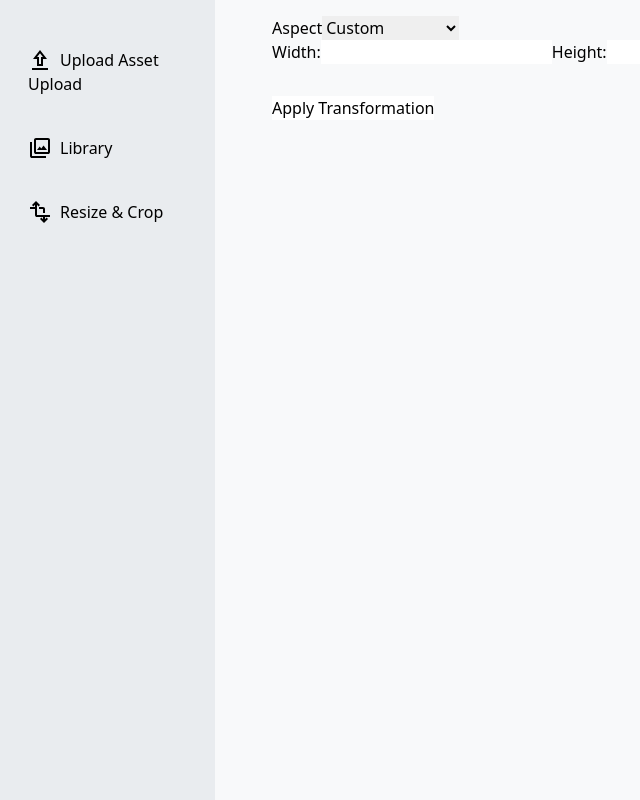
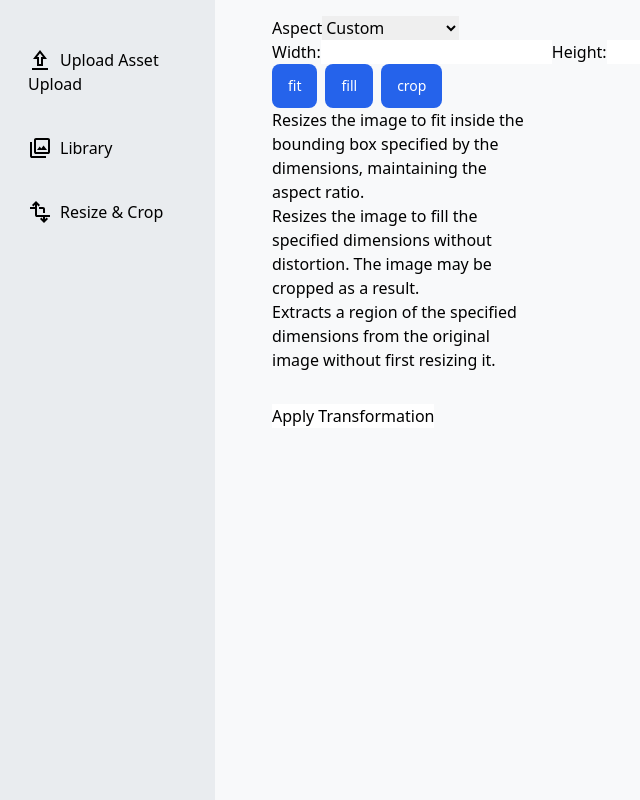
Before and after one commit to AJStolp/pixel-this, a Next.js app: page /resize-crop in a window 1280 px wide. Shown: the whole page, without its empty margins (0-640 px from the left). Built offline with nearby package versions, Linux system fonts and the light colour scheme; no server answers.

Commit message:
abstracted tab data, created tabs

```diff
--- a/package.json
+++ b/package.json
@@ -2,6 +2,7 @@
   "name": "pixel-this",
   "version": "0.1.0",
   "private": true,
+  "type": "module",
   "scripts": {
     "dev": "next dev",
     "build": "next build",
--- /dev/null
+++ b/src/app/components/tabs/tab-data.ts
@@ -0,0 +1 @@
+export const tabdata = ["fit", "fill", "crop"];
--- /dev/null
+++ b/src/app/components/tabs/tabs.tsx
@@ -0,0 +1,19 @@
+import { tabdata } from "./tab-data";
+
+export default function Tabs() {
+  return (
+    <ul className="flex flex-wrap text-sm font-medium text-center text-gray-500 dark:text-gray-400">
+      {tabdata.map((value) => (
+        <li className="me-2">
+          <a
+            href="#"
+            className="inline-block px-4 py-3 text-white bg-blue-600 rounded-lg active"
+            aria-current="page"
+          >
+            {value}
+          </a>
+        </li>
+      ))}
+    </ul>
+  );
+}
--- a/src/app/resize-crop/page.tsx
+++ b/src/app/resize-crop/page.tsx
@@ -1,6 +1,7 @@
 "use client";
 
 import { FormEvent, useState } from "react";
+import Tabs from "../components/tabs/tabs";
 
 export default function ResizeCrop() {
   const [error, setError] = useState<string | null>(null);
@@ -59,7 +60,7 @@ export default function ResizeCrop() {
       <form onSubmit={onCrop}>
         <section>
           <label htmlFor="aspect-select">Aspect</label>
-          <select id="aspect-select" name="aspect">
+          <select className="text-black" id="dimensions" name="dimensions">
             <option value="custom">Custom</option>
             <option value="portrait-9-16">Portrait (9:16)</option>
             <option value="portrait-3-4">Portrait (3:4)</option>
@@ -73,6 +74,23 @@ export default function ResizeCrop() {
           <input type="number" min="1" />
           <label htmlFor="height">Height:</label>
           <input type="number" min="1" />
+        </section>
+        <section className="max-w-64">
+          <Tabs />
+          <div>
+            <p>
+              Resizes the image to fit inside the bounding box specified by the
+              dimensions, maintaining the aspect ratio.
+            </p>
+            <p>
+              Resizes the image to fill the specified dimensions without
+              distortion. The image may be cropped as a result.
+            </p>
+            <p>
+              Extracts a region of the specified dimensions from the original
+              image without first resizing it.
+            </p>
+          </div>
         </section>
         {/* <h2>Gravity</h2>
         <select
@@ -97,29 +115,6 @@ export default function ResizeCrop() {
           <option value="fill_pad">Fill with Padding</option>
           <option value="crop">Crop</option>
         </select> */}
-        {/* <h2>Cropping/viewport Dimensions</h2>
-        <select
-          className="text-black"
-          id="dimensions"
-          name="dimensions"
-          data-jcf='{"maxVisibleItems": 12}'
-        >
-          <option value=",h_169,w_300">
-            Small landscape (16:9) (h_169,w_300)
-          </option>
-          <option value=",h_366,w_650">
-            Large landscape (16:9) (h_366,w_650)
-          </option>
-          <option value=",h_300,w_225">
-            Small portrait (3:4) (h_300,w_225)
-          </option>
-          <option value=",h_650,w_488">
-            Large portrait (3:4) (h_650,w_488)
-          </option>
-          <option value=",h_300,w_300">Small square (h_300,w_300)</option>
-          <option value=",h_650,w_650">Large square (h_650,w_650)</option>
-          <option value="">Specify no dimensions</option>
-        </select> */}
         {/* <h2>Custom Dimensions</h2>
         <input
           className="text-black"
@@ -127,6 +122,7 @@ export default function ResizeCrop() {
           name="custom-dimensions"
           placeholder="h_300,w_400"
         /> */}
+        {/* make sure concatenate h and w onto width and height */}
         <button className="block bg-white text-black mt-8" type="submit">
           Apply Transformation
         </button>
```
